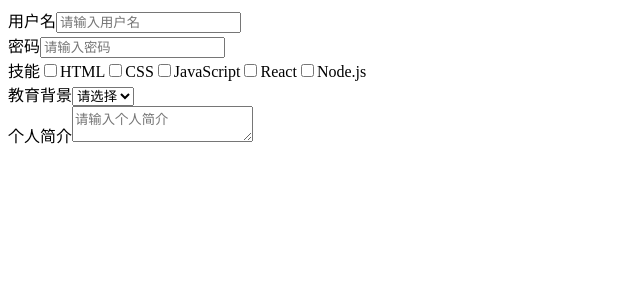
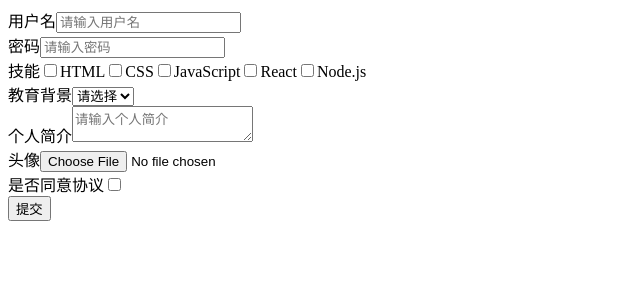
Before and after one commit to huige9999/frontEndPractise, a React (Create React App) app in the folder my-app/: page / in a window 1280 px wide. Shown: the top 300 px of the page, without its empty margins (0-640 px from the left). Built offline with nearby package versions, Linux system fonts and the light colour scheme.

Commit message:
表单练习完毕

```diff
--- a/my-app/src/components/RegistrationForm.jsx
+++ b/my-app/src/components/RegistrationForm.jsx
@@ -15,14 +15,15 @@ class RegistrationForm extends React.Component {
                 password: '',
                 skill: '', // 如果选中HTML CSS则值为"HTML,CSS"
                 education: '',
-                avatar: ''
-            }
+                avatar: '',
+            },
+            isAgree: false, // 是否同意协议
         }
         // 定义头像的ref
         this.avatarRef = React.createRef();
     }
     onChange = (e) => {
-        const { name, value } = e.target;
+        const { name, value, type } = e.target;
         // 如果name为skill，则需要处理多选框的情况
         if (name === 'skill') {
             // value(外界的) userForm.skill(本地的)
@@ -53,6 +54,29 @@ class RegistrationForm extends React.Component {
             return;
         }
 
+        // 如果是头像上传
+        if(type === 'file') {
+            const file = e.target.files[0];
+            this.setState((prevState) => ({
+                userForm: {
+                    ...prevState.userForm,
+                    avatar: file
+                }
+            }), () => {
+                console.log(this.state.userForm);
+            });
+            return;
+        }
+
+        // 如果name为isAgree
+        if(name === 'isAgree') {
+            this.setState({
+                isAgree: e.target.checked
+            }, () => {
+                console.log(this.state.isAgree);
+            });
+            return;
+        }
 
         this.setState(prevState => ({
             userForm: {
@@ -62,6 +86,17 @@ class RegistrationForm extends React.Component {
         }), () => {
             console.log(this.state.userForm);
         });
+    }
+
+    onSubmit = (e) => {
+        e.preventDefault(); // 阻止默认提交行为
+        if (!this.state.isAgree) {
+            alert('请同意协议后再提交');
+            return;
+        }
+
+
+        console.log('提交表单', this.state.userForm);
     }
     render() {
         return <>
@@ -100,6 +135,17 @@ class RegistrationForm extends React.Component {
                 <label>个人简介</label>
                 <textarea name="bio" value={this.state.userForm.bio} onChange={this.onChange} placeholder='请输入个人简介'></textarea>
             </div>
+           <div className="formItem">
+                <label>头像</label>
+                <input type="file" ref={this.avatarRef} onChange={this.onChange}/>
+           </div>
+           <div className="formItem">
+               <label>是否同意协议</label>
+               <input type="checkbox" checked={this.state.isAgree} onChange={this.onChange} name="isAgree"/>
+           </div>
+           <div className="formItem">
+            <button type="submit" onClick={this.onSubmit}>提交</button>
+           </div>
         </form>
         </>
     }
```
